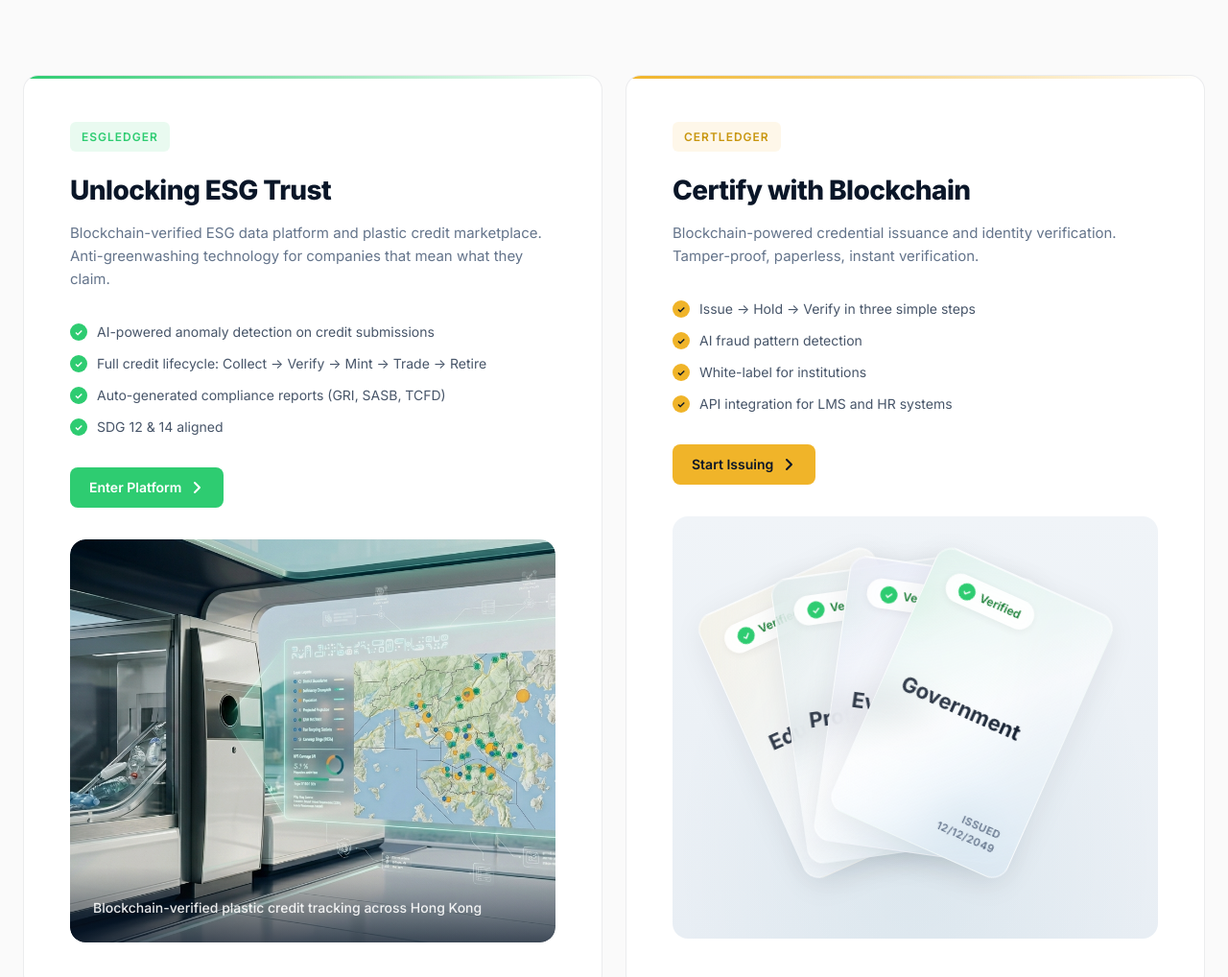
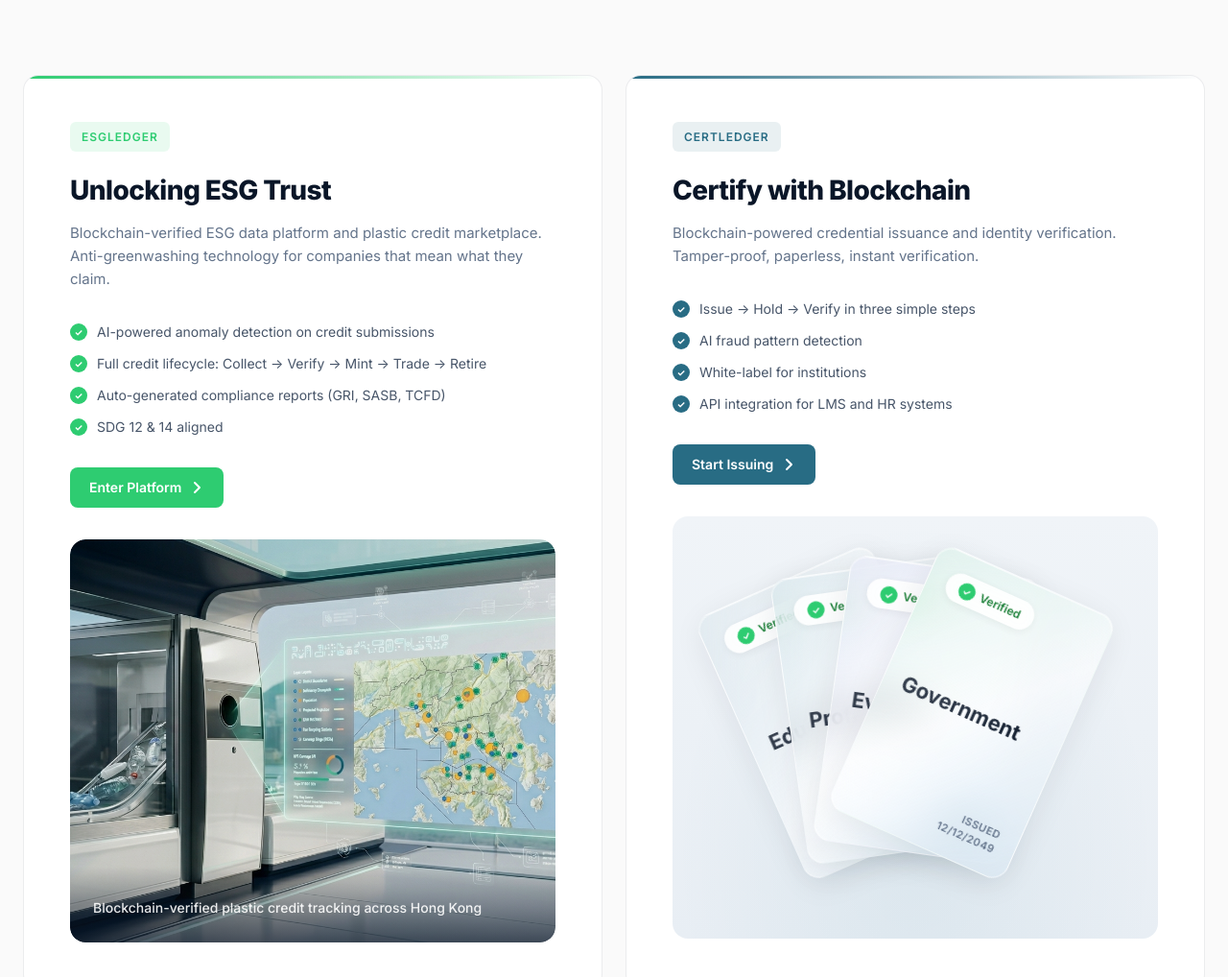
Before and after one commit to navikctaihku/navikctaihku.github.io, a plain HTML site: page classic/index.html in a window 1280 px wide. Shown: the part 4411-5429 px from the top of the page at 96% size. Drawn offline with Linux system fonts and the light colour scheme.

Commit message:
Deploy portal + both OneChain sites 2026-07-08

```diff
--- a/classic/index.html
+++ b/classic/index.html
@@ -25,7 +25,7 @@
       --oc-muted: #64748B;
       --oc-muted-light: #94A3B8;
       --oc-esg-green: #2ECC71;
-      --oc-cert-gold: #F0B429;
+      --oc-cert-gold: #286c84;
       --oc-ai-purple: #7F77DD;
       --font-sans: 'Inter', -apple-system, sans-serif;
       --font-mono: 'JetBrains Mono', monospace;
@@ -332,7 +332,7 @@
       border-radius: 6px;
     }
     .product-card.esg .product-badge { background: rgba(46,204,113,0.1); color: var(--oc-esg-green); }
-    .product-card.cert .product-badge { background: rgba(240,180,41,0.1); color: #C8960E; }
+    .product-card.cert .product-badge { background: rgba(40,108,132,0.1); color: #286c84; }
     .product-card h3 { font-size: 28px; font-weight: 800; letter-spacing: -0.02em; margin-bottom: 16px; line-height: 1.2; }
     .product-card > p { font-size: 15px; color: var(--oc-muted); line-height: 1.6; margin-bottom: 32px; }
     .product-features {
@@ -348,7 +348,7 @@
       font-size: 10px; font-weight: 700; color: white;
     }
     .product-card.esg .pf-check { background: var(--oc-esg-green); }
-    .product-card.cert .pf-check { background: var(--oc-cert-gold); color: var(--oc-dark); }
+    .product-card.cert .pf-check { background: var(--oc-cert-gold); color: #FFFFFF; }
 
     @media (max-width: 768px) { .product-cards { grid-template-columns: 1fr; } }
 
@@ -434,7 +434,7 @@
     .fan-cards.fanned .fan-card[data-index="2"].active { transform: rotate(8deg) translateY(-35px) scale(1.06); z-index: 10; }
     .fan-cards.fanned .fan-card[data-index="3"].active { transform: rotate(24deg) translateY(-45px) scale(1.06); z-index: 10; }
     /* Card tints — light mode versions */
-    .fan-card[data-index="0"] { transition-delay: 0s; background: linear-gradient(135deg, rgba(240,180,41,0.12), rgba(255,255,255,0.6), rgba(220,235,245,0.4)); }
+    .fan-card[data-index="0"] { transition-delay: 0s; background: linear-gradient(135deg, rgba(40,108,132,0.12), rgba(255,255,255,0.6), rgba(220,235,245,0.4)); }
     .fan-card[data-index="1"] { transition-delay: 0.06s; background: linear-gradient(135deg, rgba(1,98,130,0.12), rgba(255,255,255,0.6), rgba(220,235,245,0.4)); }
     .fan-card[data-index="2"] { transition-delay: 0.12s; background: linear-gradient(135deg, rgba(127,119,221,0.12), rgba(255,255,255,0.6), rgba(220,235,245,0.4)); }
     .fan-card[data-index="3"] { transition-delay: 0.18s; background: linear-gradient(135deg, rgba(46,204,113,0.12), rgba(255,255,255,0.6), rgba(220,235,245,0.4)); }
@@ -1325,7 +1325,7 @@
             <div class="pf"><span class="pf-check">&#10003;</span> White-label for institutions</div>
             <div class="pf"><span class="pf-check">&#10003;</span> API integration for LMS and HR systems</div>
           </div>
-          <a href="certledger.html" class="btn-primary" style="background: var(--oc-cert-gold); color: var(--oc-dark); width: fit-content;">
+          <a href="certledger.html" class="btn-primary" style="background: var(--oc-cert-gold); color: #FFFFFF; width: fit-content;">
             Start Issuing
             <svg width="16" height="16" viewBox="0 0 16 16" fill="none"><path d="M6 3l5 5-5 5" stroke="currentColor" stroke-width="2" stroke-linecap="round" stroke-linejoin="round"/></svg>
           </a>
```
Also changed, not shown: classic/certledger.html (+3 -3 lines).
